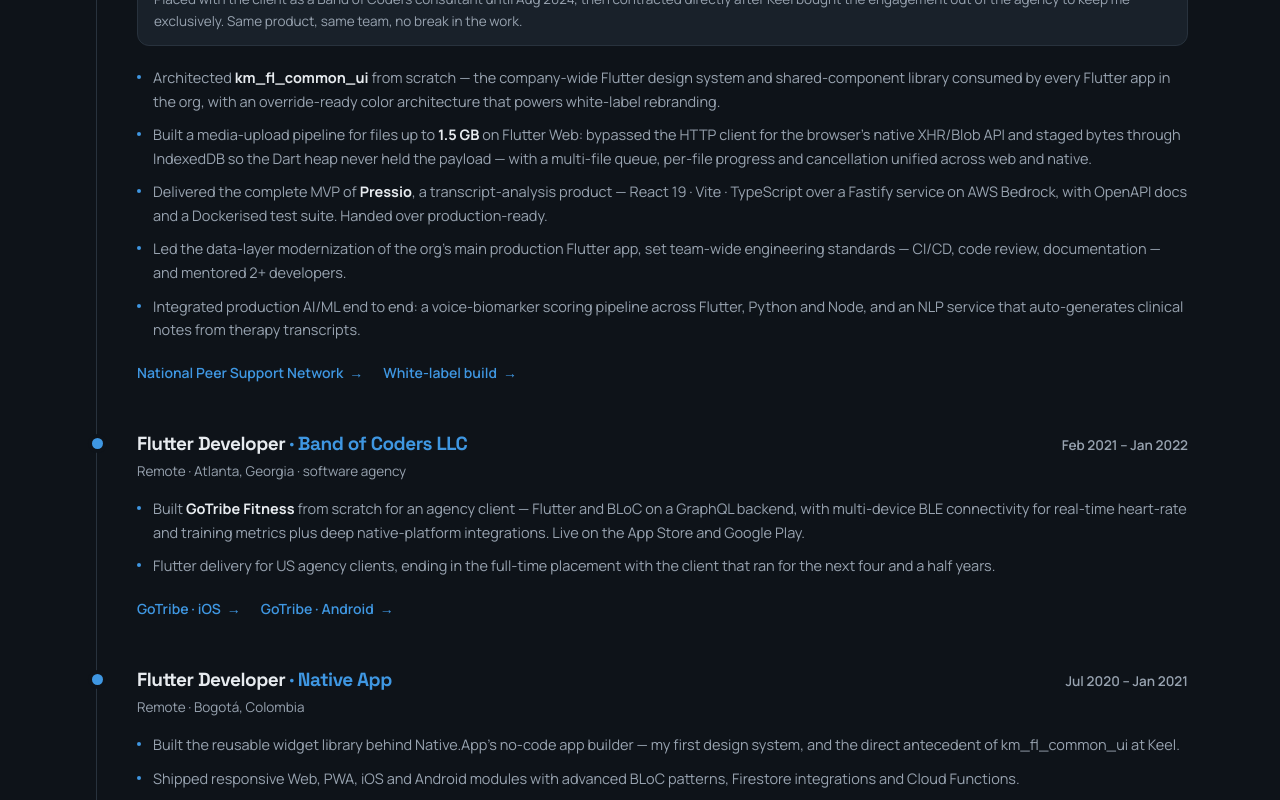
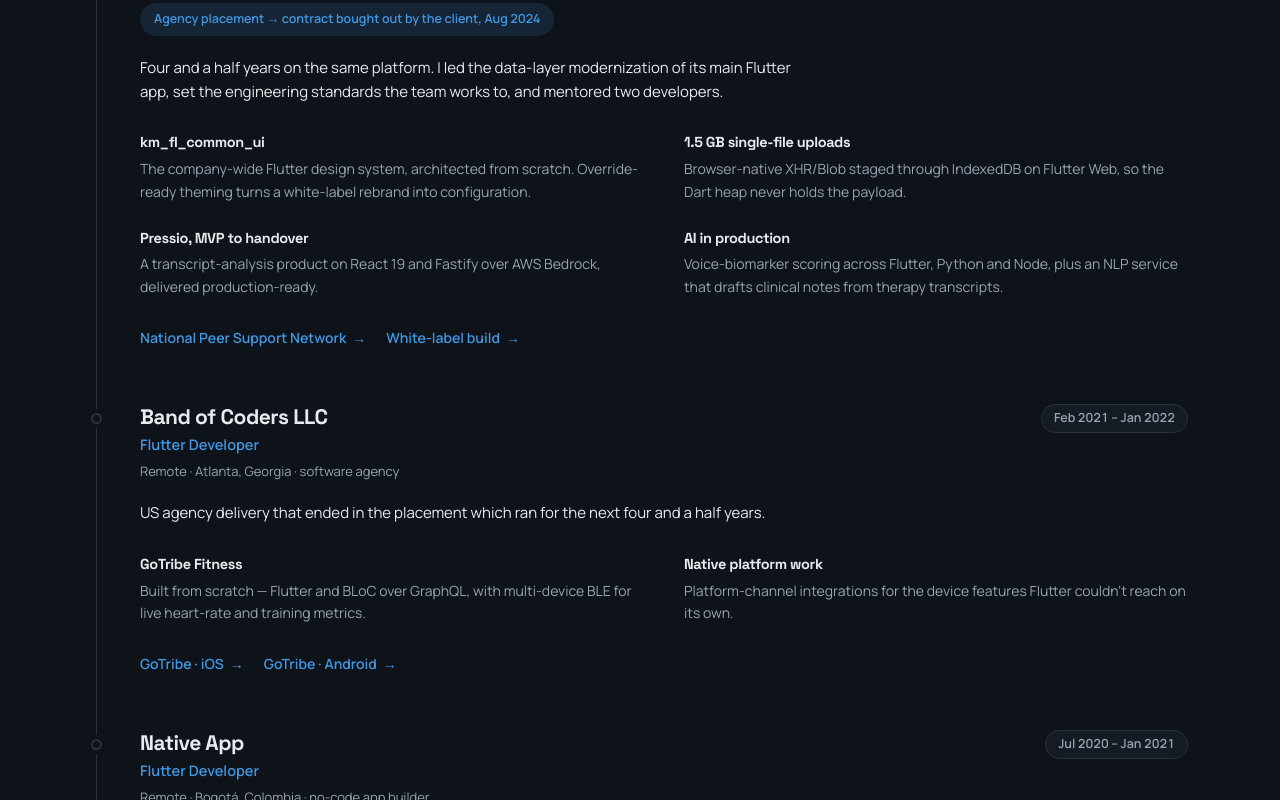
Before and after one commit to EktwrW/hectorwaldmann-portfolio, a Next.js app: page / in a window 1280 px wide. Shown: the part 4300-5100 px from the top of the page. Built offline with nearby package versions, Linux system fonts and the light colour scheme.

Commit message:
Redesign the experience timeline: editorial layout over CV bullets

```diff
--- a/components/Experience.tsx
+++ b/components/Experience.tsx
@@ -27,9 +27,9 @@ const CASE_COLUMNS: { title: string; body: ReactNode }[] = [
     title: "What I built",
     body: (
       <>
-        The real-time streaming voice pipeline, from scratch: a gapless Web Audio PCM playback scheduler, a fully
-        typed WebSocket protocol with heartbeat keep-alive and exponential-backoff reconnect, and Silero/ONNX
-        voice-activity detection for barge-in.
+        The real-time streaming voice pipeline, from scratch: a gapless Web Audio PCM playback scheduler, a
+        fully typed WebSocket protocol with heartbeat keep-alive and exponential-backoff reconnect, and
+        Silero/ONNX voice-activity detection for barge-in.
       </>
     ),
   },
@@ -74,7 +74,8 @@ type Role = {
   period: string;
   place: string;
   note?: string;
-  bullets: ReactNode[];
+  summary: ReactNode;
+  highlights: { label: string; body: ReactNode }[];
   links: { label: string; href: string }[];
 };
 
@@ -84,36 +85,56 @@ const ROLES: Role[] = [
     title: "Flutter Architect & Senior Flutter Developer",
     period: "Jan 2022 – Jul 2026",
     place: "Remote · Toronto, Canada · multi-tenant mental-health platform",
-    note: "Placed with the client as a Band of Coders consultant until Aug 2024, then contracted directly after Keel bought the engagement out of the agency to keep me exclusively. Same product, same team, no break in the work.",
-    bullets: [
+    note: "Agency placement → contract bought out by the client, Aug 2024",
+    summary: (
       <>
-        Architected <strong className="text-text">km_fl_common_ui</strong> from scratch — the company-wide Flutter
-        design system and shared-component library consumed by every Flutter app in the org, with an
-        override-ready color architecture that powers white-label rebranding.
-      </>,
+        Four and a half years on the same platform. I led the data-layer modernization of its main Flutter app,
+        set the engineering standards the team works to, and mentored two developers.
+      </>
+    ),
+    highlights: [
+      {
+        label: "km_fl_common_ui",
+        body: (
           <>
-        Built a media-upload pipeline for files up to <strong className="text-text">1.5 GB</strong> on Flutter Web:
-        bypassed the HTTP client for the browser&rsquo;s native XHR/Blob API and staged bytes through IndexedDB so
-        the Dart heap never held the payload — with a multi-file queue, per-file progress and cancellation unified
-        across web and native.
-      </>,
+            The company-wide Flutter design system, architected from scratch. Override-ready theming turns a
+            white-label rebrand into configuration.
+          </>
+        ),
+      },
+      {
+        label: "1.5 GB single-file uploads",
+        body: (
           <>
-        Delivered the complete MVP of <strong className="text-text">Pressio</strong>, a transcript-analysis product
-        — React 19 · Vite · TypeScript over a Fastify service on AWS Bedrock, with OpenAPI docs and a Dockerised
-        test suite. Handed over production-ready.
-      </>,
+            Browser-native XHR/Blob staged through IndexedDB on Flutter Web, so the Dart heap never holds the
+            payload.
+          </>
+        ),
+      },
+      {
+        label: "Pressio, MVP to handover",
+        body: (
           <>
-        Led the data-layer modernization of the org&rsquo;s main production Flutter app, set team-wide engineering
-        standards — CI/CD, code review, documentation — and mentored 2+ developers.
-      </>,
+            A transcript-analysis product on React 19 and Fastify over AWS Bedrock, delivered production-ready.
+          </>
+        ),
+      },
+      {
+        label: "AI in production",
+        body: (
           <>
-        Integrated production AI/ML end to end: a voice-biomarker scoring pipeline across Flutter, Python and Node,
-        and an NLP service that auto-generates clinical notes from therapy transcripts.
-      </>,
+            Voice-biomarker scoring across Flutter, Python and Node, plus an NLP service that drafts clinical
+            notes from therapy transcripts.
+          </>
+        ),
+      },
     ],
     links: [
       { label: "National Peer Support Network", href: "https://app.npsn.org/" },
-      { label: "White-label build", href: "https://caccfgambling.support-mind.com/" },
+      {
+        label: "White-label build",
+        href: "https://caccfgambling.support-mind.com/",
+      },
     ],
   },
   {
@@ -121,38 +142,59 @@ const ROLES: Role[] = [
     title: "Flutter Developer",
     period: "Feb 2021 – Jan 2022",
     place: "Remote · Atlanta, Georgia · software agency",
-    bullets: [
+    summary: <>US agency delivery that ended in the placement which ran for the next four and a half years.</>,
+    highlights: [
+      {
+        label: "GoTribe Fitness",
+        body: (
           <>
-        Built <strong className="text-text">GoTribe Fitness</strong> from scratch for an agency client — Flutter
-        and BLoC on a GraphQL backend, with multi-device BLE connectivity for real-time heart-rate and training
-        metrics plus deep native-platform integrations. Live on the App Store and Google Play.
-      </>,
-      <>
-        Flutter delivery for US agency clients, ending in the full-time placement with the client that ran for the
-        next four and a half years.
-      </>,
+            Built from scratch — Flutter and BLoC over GraphQL, with multi-device BLE for live heart-rate and
+            training metrics.
+          </>
+        ),
+      },
+      {
+        label: "Native platform work",
+        body: (
+          <>Platform-channel integrations for the device features Flutter couldn&rsquo;t reach on its own.</>
+        ),
+      },
     ],
     links: [
-      { label: "GoTribe · iOS", href: "https://apps.apple.com/in/app/gotribe-fitness/id6747635444" },
-      { label: "GoTribe · Android", href: "https://play.google.com/store/apps/details?id=com.gotribe.app" },
+      {
+        label: "GoTribe · iOS",
+        href: "https://apps.apple.com/in/app/gotribe-fitness/id6747635444",
+      },
+      {
+        label: "GoTribe · Android",
+        href: "https://play.google.com/store/apps/details?id=com.gotribe.app",
+      },
     ],
   },
   {
     company: "Native App",
     title: "Flutter Developer",
     period: "Jul 2020 – Jan 2021",
-    place: "Remote · Bogotá, Colombia",
-    bullets: [
-      <>
-        Built the reusable widget library behind Native.App&rsquo;s no-code app builder — my first design system,
-        and the direct antecedent of km_fl_common_ui at Keel.
-      </>,
-      <>
-        Shipped responsive Web, PWA, iOS and Android modules with advanced BLoC patterns, Firestore integrations
-        and Cloud Functions.
-      </>,
+    place: "Remote · Bogotá, Colombia · no-code app builder",
+    summary: <>Where the design-system habit started — the direct antecedent of what I later built at Keel.</>,
+    highlights: [
+      {
+        label: "Widget library",
+        body: <>The reusable component library behind a no-code app builder, and my first design system.</>,
+      },
+      {
+        label: "Web, PWA, iOS, Android",
+        body: (
+          <>One codebase across four surfaces, with advanced BLoC patterns, Firestore and Cloud Functions.</>
+        ),
+      },
     ],
-    links: [{ label: "universodecreadores.com", href: "https://universodecreadores.com" }],
+    links: [
+      {
+        label: "universodecreadores.com",
+        href: "https://universodecreadores.com",
+      },
+    ],
   },
 ];
 
@@ -164,14 +206,16 @@ export default function Experience() {
         Where I&rsquo;ve shipped
       </h2>
       <p className="mb-12 max-w-[56ch] text-[15.5px] leading-relaxed text-text-muted">
-        Six years across three teams — an agency in Atlanta, a no-code startup in Bogotá, and four and a half years
-        on one mental-health platform in Toronto.
+        Six years across three teams — an agency in Atlanta, a no-code startup in Bogotá, and four and a half
+        years on one mental-health platform in Toronto.
       </p>
 
       {/* Featured case study */}
       <article className="mb-16 overflow-hidden rounded-2xl border border-border bg-surface shadow-token">
         <div className="border-b border-border bg-accent-soft px-8 py-7 sm:px-10">
-          <p className="mb-3 text-[12px] font-bold uppercase tracking-[0.14em] text-accent">Featured case study</p>
+          <p className="mb-3 text-[12px] font-bold uppercase tracking-[0.14em] text-accent">
+            Featured case study
+          </p>
           <h3 className="mb-2 font-display text-[clamp(21px,2.4vw,28px)] font-bold leading-tight tracking-tight">
             GuardianAI — real-time voice AI, built from scratch
           </h3>
@@ -242,38 +286,55 @@ export default function Experience() {
       </article>
 
       {/* Career timeline */}
-      <ol className="relative ml-1 border-l border-border">
-        {ROLES.map((role) => (
-          <li key={role.company} className="relative pb-12 pl-8 last:pb-0 sm:pl-10">
+      <div className="relative ml-1">
         <span
-              className="absolute -left-[5.5px] top-[7px] h-[11px] w-[11px] rounded-full bg-accent ring-4 ring-bg"
+          aria-hidden="true"
+          className="absolute bottom-0 left-0 top-2 w-px bg-[linear-gradient(to_bottom,var(--border),var(--border)_84%,transparent)]"
+        />
+
+        <ol>
+          {ROLES.map((role, roleIndex) => (
+            <li key={role.company} className="relative pb-14 pl-8 last:pb-0 sm:pl-11">
+              <span
+                className={`absolute -left-[5.5px] top-[9px] h-[11px] w-[11px] rounded-full ring-4 ring-bg ${
+                  roleIndex === 0 ? "bg-accent" : "border-2 border-border bg-bg"
+                }`}
                 aria-hidden="true"
               />
 
-            <div className="mb-1 flex flex-col gap-x-4 gap-y-1 sm:flex-row sm:items-baseline sm:justify-between">
-              <h3 className="font-display text-[19px] font-bold leading-snug tracking-tight">
-                {role.title} <span className="text-accent">· {role.company}</span>
+              <div className="flex flex-col gap-x-6 gap-y-2 sm:flex-row sm:items-start sm:justify-between">
+                <div>
+                  <h3 className="font-display text-[21px] font-bold leading-tight tracking-tight">
+                    {role.company}
                   </h3>
-              <p className="shrink-0 text-[13.5px] font-semibold text-text-muted">{role.period}</p>
+                  <p className="mt-1 text-[14.5px] font-semibold text-accent">{role.title}</p>
+                  <p className="mt-1.5 text-[13px] text-text-muted">{role.place}</p>
                 </div>
-            <p className="mb-4 text-[13.5px] text-text-muted">{role.place}</p>
+                <p className="w-fit shrink-0 self-start rounded-full border border-border bg-bg-alt px-3 py-1 text-[12.5px] font-semibold tabular-nums text-text-muted">
+                  {role.period}
+                </p>
+              </div>
 
               {role.note && (
-              <p className="mb-5 rounded-xl border border-border bg-surface px-4 py-3 text-[13.5px] leading-relaxed text-text-muted">
+                <p className="mt-4 inline-flex rounded-xl bg-accent-soft px-3.5 py-1.5 text-[12.5px] font-semibold leading-relaxed text-accent sm:rounded-full">
                   {role.note}
                 </p>
               )}
 
-            <ul className="mb-5 grid gap-2.5">
-              {role.bullets.map((bullet, index) => (
-                <li key={index} className="flex gap-3 text-[14.5px] leading-relaxed text-text-muted">
-                  <span className="mt-[9px] h-1 w-1 shrink-0 rounded-full bg-accent" aria-hidden="true" />
-                  <span>{bullet}</span>
-                </li>
+              <p className="mt-5 max-w-[74ch] text-[15px] leading-relaxed">{role.summary}</p>
+
+              <dl className="mt-7 grid gap-x-10 gap-y-6 sm:grid-cols-2">
+                {role.highlights.map((highlight) => (
+                  <div key={highlight.label}>
+                    <dt className="mb-1 font-display text-[14.5px] font-bold tracking-tight">
+                      {highlight.label}
+                    </dt>
+                    <dd className="text-[14px] leading-relaxed text-text-muted">{highlight.body}</dd>
+                  </div>
                 ))}
-            </ul>
+              </dl>
 
-            <div className="flex flex-wrap gap-x-5 gap-y-1.5">
+              <div className="mt-7 flex flex-wrap gap-x-5 gap-y-1.5">
                 {role.links.map((link) => (
                   <a
                     key={link.href}
@@ -289,6 +350,7 @@ export default function Experience() {
             </li>
           ))}
         </ol>
+      </div>
     </section>
   );
 }
```
Lines whose indentation alone changed are shown as unchanged.
